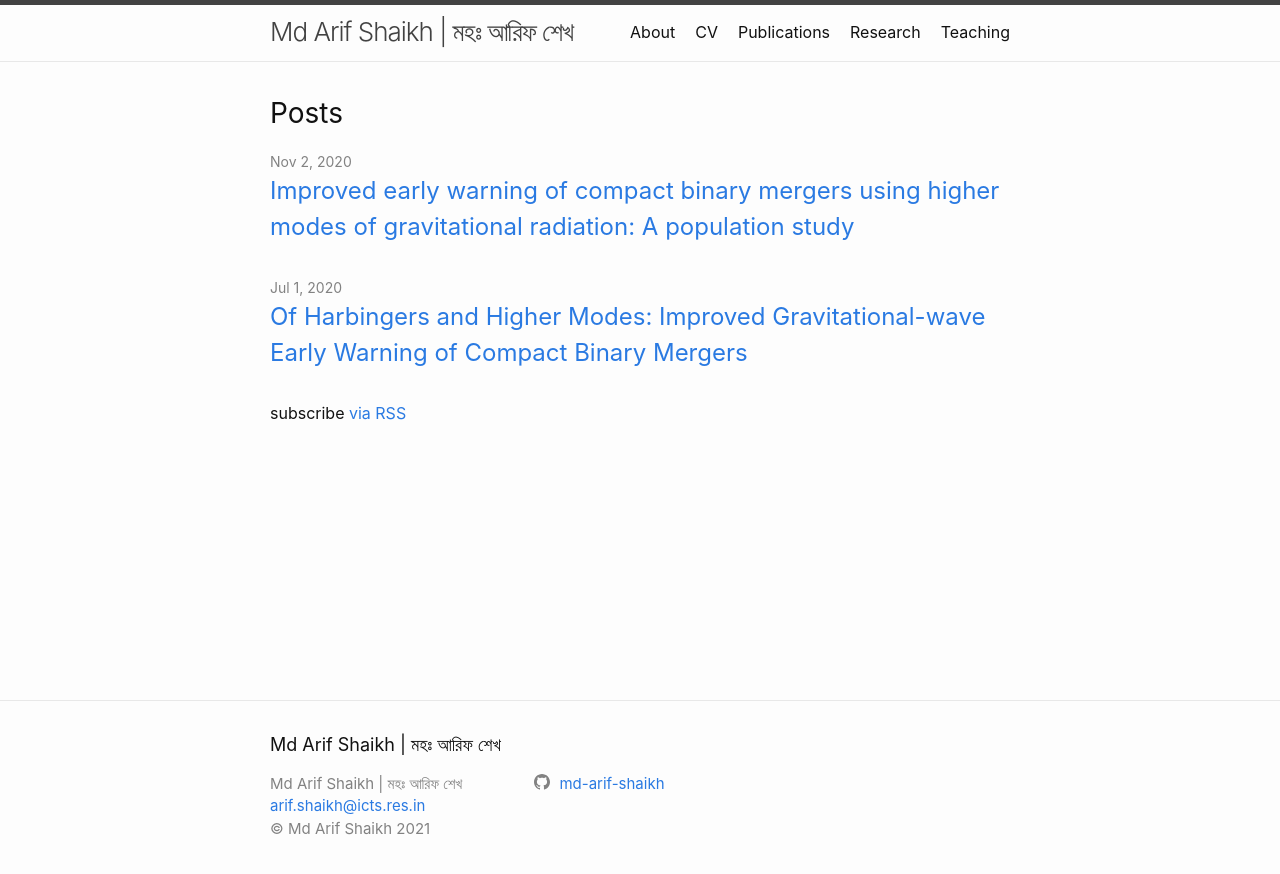
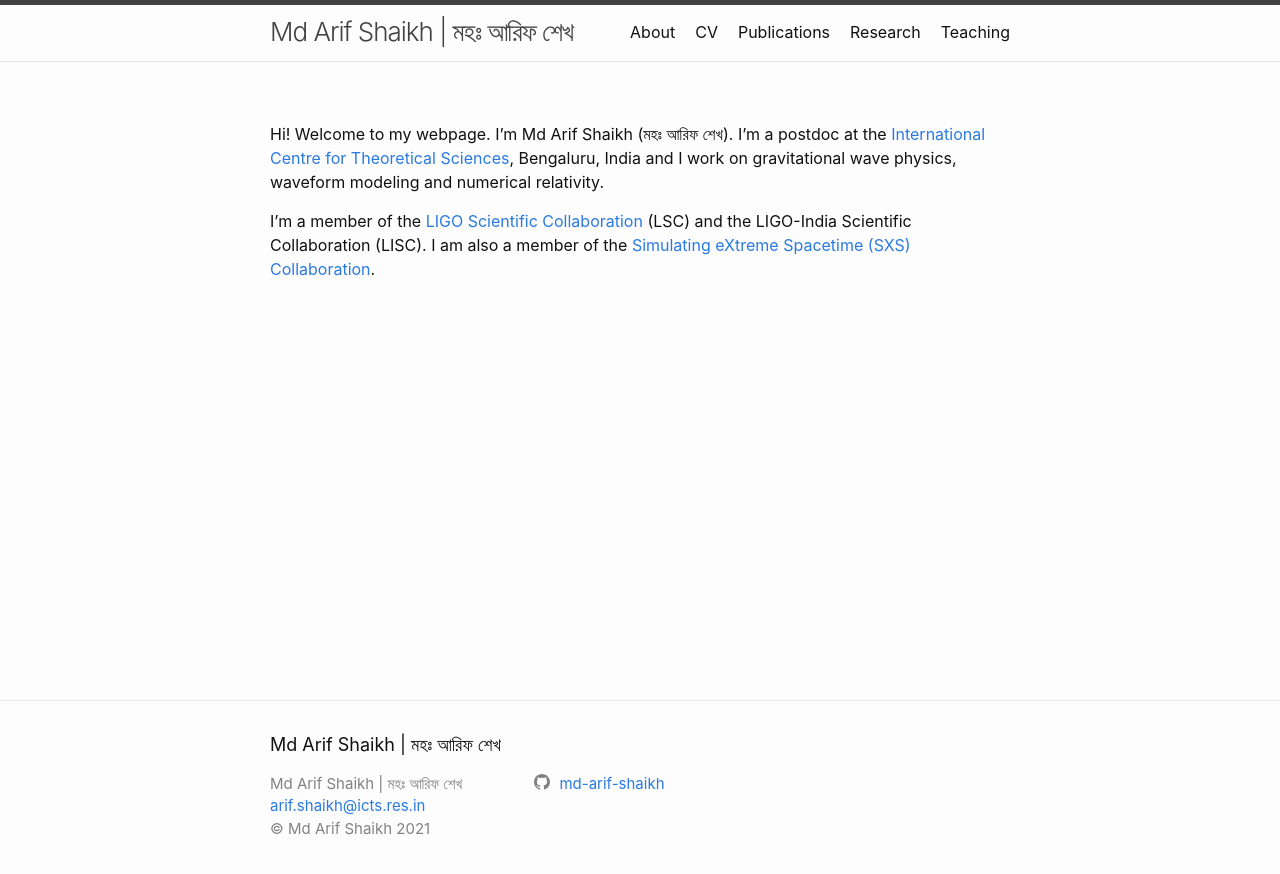
Before and after one commit to md-arif-shaikh/md-arif-shaikh.github.io, a Jekyll site: the page built from index.md, in a window 1280 px wide. Shown: the top 874 px of the page. Built offline with Jekyll 4.4.1, drawn with Linux system fonts in a browser that asks for light colours.

Commit message:
modified landing page

```diff
--- a/index.md
+++ b/index.md
@@ -2,5 +2,9 @@
 # Feel free to add content and custom Front Matter to this file.
 # To modify the layout, see https://jekyllrb.com/docs/themes/#overriding-theme-defaults
 
-layout: home
+layout: page
 ---
+
+Hi! Welcome to my webpage. I'm Md Arif Shaikh (মহঃ আরিফ শেখ). I'm a postdoc at the [International Centre for Theoretical Sciences](https://www.icts.res.in), Bengaluru, India and I work on gravitational wave physics, waveform modeling and numerical relativity.
+
+I'm a member of the [LIGO Scientific Collaboration](https://www.ligo.org/) (LSC) and the LIGO-India Scientific Collaboration (LISC). I am also a member of the [Simulating eXtreme Spacetime (SXS) Collaboration](https://www.black-holes.org/).
```
